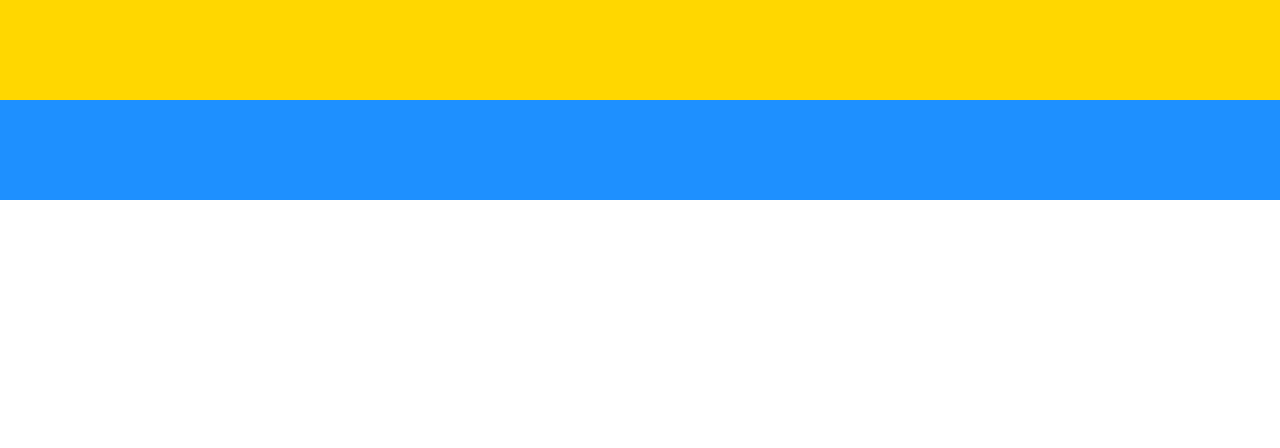
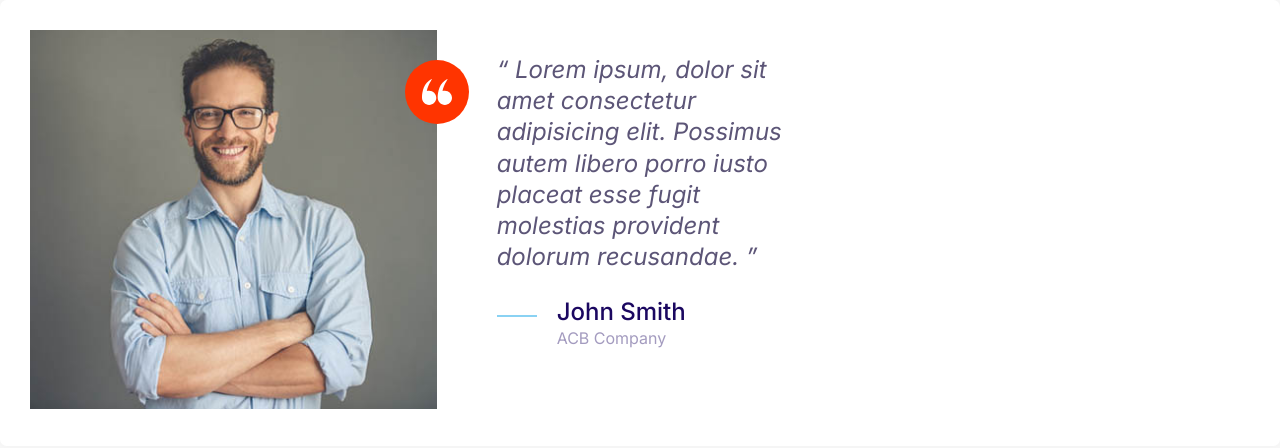
Before and after one commit to Kate-Tria/moshify, a plain HTML site: page index.html in a window 1280 px wide. Drawn offline with Linux system fonts and the light colour scheme.

Commit message:
build the testimonial component

```diff
--- a/css/styles.css
+++ b/css/styles.css
@@ -170,10 +170,18 @@ a {
   height: 40px;
 }
 
+.icon--small {
+  width: 30px;
+  height: 30px;
+}
+
 .icon--primary {
   fill: var(--color-primary);
 }
 
+.icon--white {
+  fill: #fff;
+}
 .icon-container {
   background: #f3f9fa;
   width: 64px;
@@ -184,6 +192,9 @@ a {
   align-items: center;
 }
 
+.icon-container--accent {
+  background: var(--color-accent);
+}
 /* Buttons */
 
 .btn {
@@ -452,3 +463,33 @@ a {
     grid-template-columns: 1fr 1fr 1fr;
   }
 }
+
+/* testimonial */
+.testimonial {
+  padding: 3rem;
+}
+
+.testimonial__image {
+  position: relative;
+}
+
+.testimonial__image > img {
+  width: 100%;
+}
+
+.testimonial__image > .icon-container {
+  position: absolute;
+  top: 3rem;
+  right: -32px;
+}
+
+@media screen and (min-width: 768px) {
+  .testimonial .quote,
+  .testimonial .quote__author {
+    font-size: 2.4rem;
+  }
+
+  .testimonial .quote {
+    margin-left: 6rem;
+  }
+}
--- a/index.html
+++ b/index.html
@@ -14,10 +14,41 @@
     <link rel="stylesheet" href="css/styles.css" />
   </head>
   <body>
-    <div class="grid grid--1x3">
-      <div style="height: 100px; background: gold"></div>
-      <div style="height: 100px; background: dodgerblue"></div>
-      <div style="height: 100px; background: tomate"></div>
+    <div class="card testimonial">
+      <div class="grid grid--1x2">
+        <div class="testimonial__image">
+          <img
+            class="testimonial__image"
+            src="images/testimonial.jpg"
+            alt="A happy, smiling customer"
+          />
+          <span class="icon-container icon-container--accent">
+            <svg class="icon icon--white icon--small">
+              <use xlink:href="images/sprite.svg#quotes"></use>
+            </svg>
+          </span>
+        </div>
+        <blockquote class="quote">
+          <p class="quote__text">
+            Lorem ipsum, dolor sit amet consectetur adipisicing elit. Possimus
+            autem libero porro iusto placeat esse fugit molestias provident
+            dolorum recusandae.
+          </p>
+          <footer>
+            <div class="media">
+              <div class="media__image">
+                <svg class="icon icon--primary quote__line">
+                  <use xlink:href="images/sprite.svg#line"></use>
+                </svg>
+              </div>
+              <div class="media__body">
+                <h3 class="media__title quote__author">John Smith</h3>
+                <p class="quote__organization">ACB Company</p>
+              </div>
+            </div>
+          </footer>
+        </blockquote>
+      </div>
     </div>
   </body>
 </html>
```
Also changed, not shown: components/testimonial.html (added, +36 -0 lines), images/testimonial.jpg (added).
